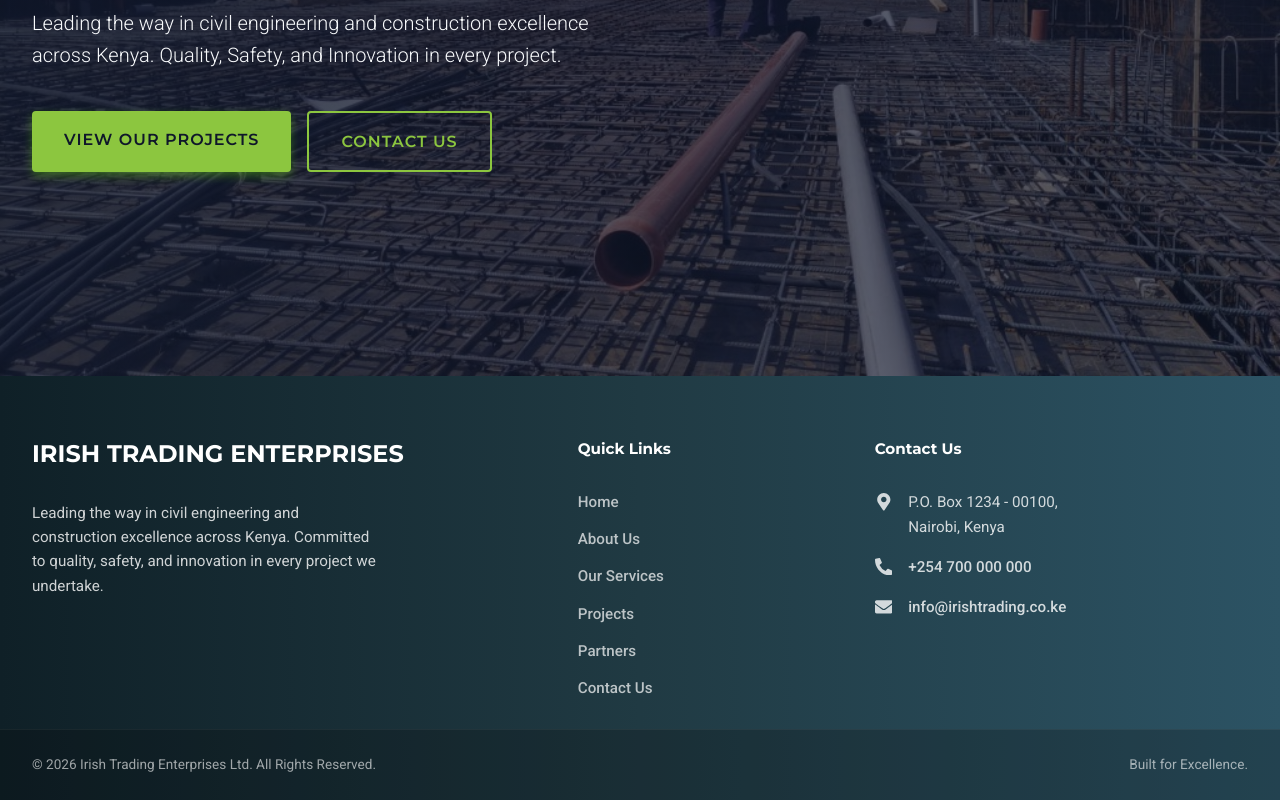
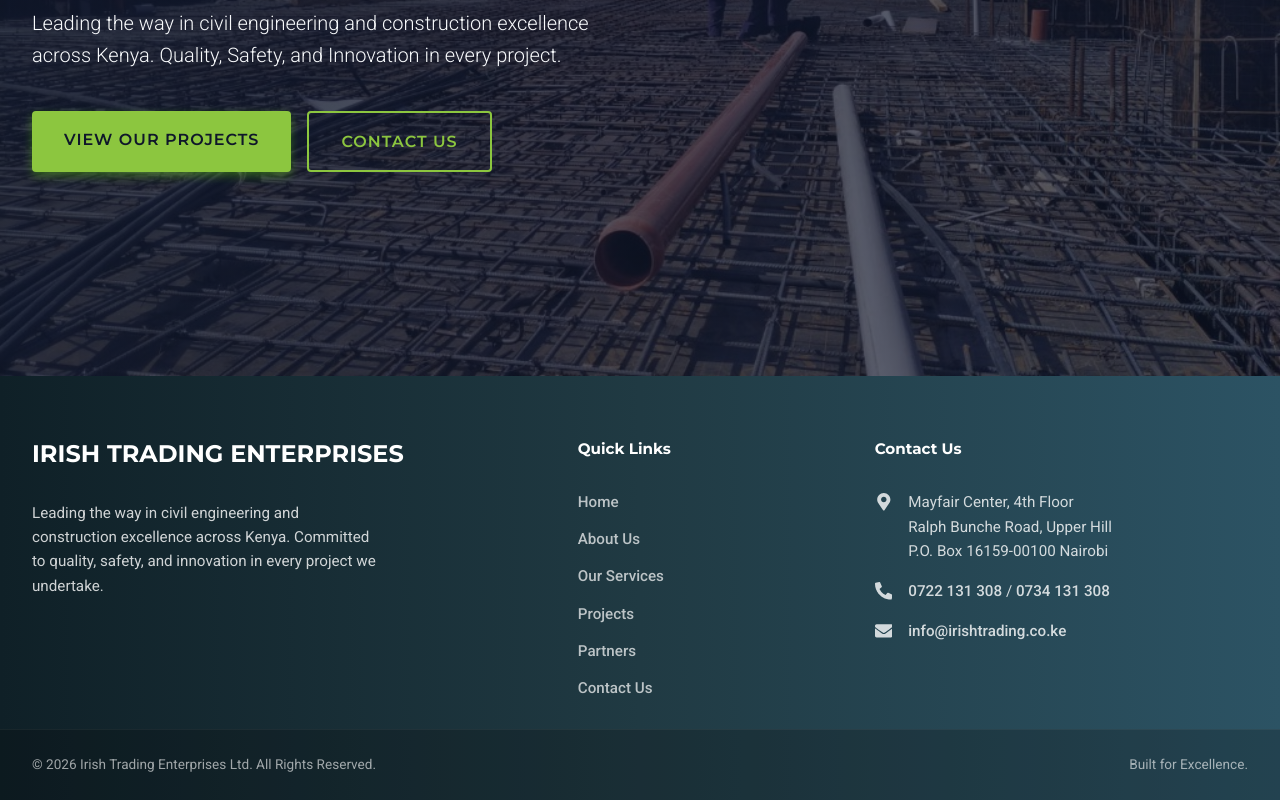
Before and after one commit to sharlmon/IrishTradingSite, a React (Vite) app: page / in a window 1280 px wide. Shown: the part 424-1224 px from the top of the page. Built offline with nearby package versions, Linux system fonts and the light colour scheme.

Commit message:
Update footer contact info

```diff
--- a/index.html
+++ b/index.html
@@ -4,7 +4,24 @@
     <meta charset="UTF-8" />
     <link rel="icon" type="image/png" href="/logo.png" />
     <meta name="viewport" content="width=device-width, initial-scale=1.0" />
-    <title>Irish Trading Enterprises</title>
+
+    <!-- SEO Meta Tags -->
+    <title>Irish Trading Enterprises | Civil Engineering & Construction Kenya</title>
+    <meta name="description" content="Leading civil engineering and construction company in Kenya. Specializing in road construction, building projects, mechanical engineering, and water infrastructure." />
+    <meta name="keywords" content="Irish Trading Enterprises, Civil Engineering Kenya, Construction Company Nairobi, Road Construction, Building Contractors, Mechanical Engineering" />
+
+    <!-- Open Graph / Facebook -->
+    <meta property="og:type" content="website" />
+    <meta property="og:url" content="https://irishtrading.co.ke/" />
+    <meta property="og:title" content="Irish Trading Enterprises | Civil Engineering & Construction" />
+    <meta property="og:description" content="Quality, Safety, and Innovation. Expert civil works, building construction, and mechanical engineering solutions across Kenya." />
+    <meta property="og:image" content="/logo.png" />
+
+    <!-- Twitter -->
+    <meta property="twitter:card" content="summary_large_image" />
+    <meta property="twitter:title" content="Irish Trading Enterprises | Civil Engineering Excellence" />
+    <meta property="twitter:description" content="Leading the way in civil engineering and construction excellence across Kenya." />
+    <meta property="twitter:image" content="/logo.png" />
   </head>
   <body>
     <div id="root"></div>
--- a/src/components/Footer.jsx
+++ b/src/components/Footer.jsx
@@ -41,13 +41,18 @@ const Footer = () => {
                         <li>
                             <FaMapMarkerAlt className="contact-icon" />
                             <span>
-                                P.O. Box 1234 - 00100,<br />
-                                Nairobi, Kenya
+                                Mayfair Center, 4th Floor<br />
+                                Ralph Bunche Road, Upper Hill<br />
+                                P.O. Box 16159-00100 Nairobi
                             </span>
                         </li>
                         <li>
                             <FaPhoneAlt className="contact-icon" />
-                            <a href="tel:+254700000000">+254 700 000 000</a>
+                            <div className="footer-phones">
+                                <a href="tel:+254722131308">0722 131 308</a>
+                                <span className="phone-separator"> / </span>
+                                <a href="tel:+254734131308">0734 131 308</a>
+                            </div>
                         </li>
                         <li>
                             <FaEnvelope className="contact-icon" />
```
